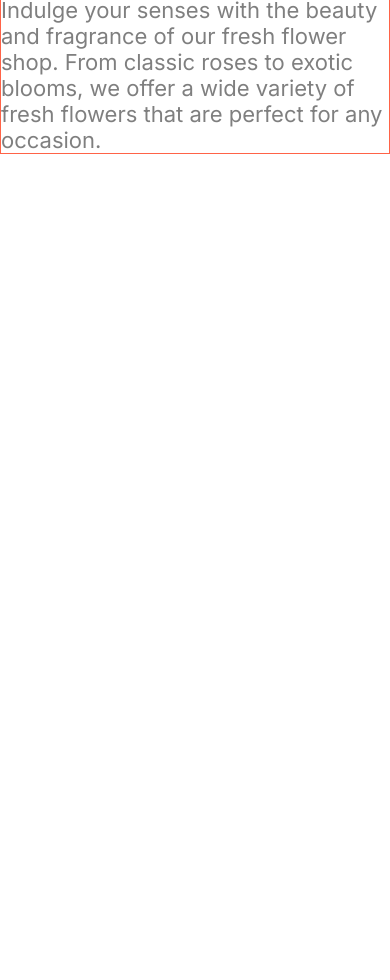
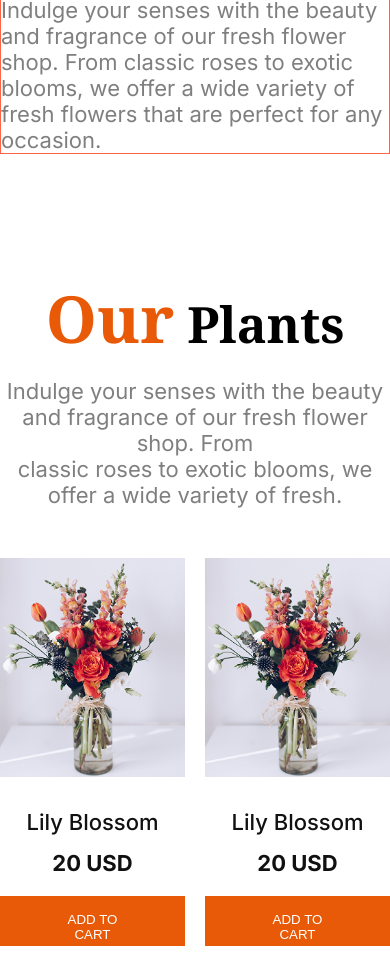
Before and after one commit to MarufurRahmanRahat/ph-assignment-2, a plain HTML site: page index.html in a window 390 px wide. Shown: the part 744-1724 px from the top of the page. Before the commit the page ends 1018 px from the top, so only its background shows below. Drawn offline with Linux system fonts and the light colour scheme.

Commit message:
added our plants section and also mobile responsiveness of this section

```diff
--- a/index.html
+++ b/index.html
@@ -1,21 +1,28 @@
 <!DOCTYPE html>
 <html lang="en">
+
 <head>
     <meta charset="UTF-8">
     <meta name="viewport" content="width=device-width, initial-scale=1.0">
     <title>Assignment 2</title>
     <link rel="stylesheet" href="./style.css">
     <!-- font awsome link -->
-     <link rel="stylesheet" href="https://cdnjs.cloudflare.com/ajax/libs/font-awesome/7.0.0/css/all.min.css" integrity="sha512-DxV+EoADOkOygM4IR9yXP8Sb2qwgidEmeqAEmDKIOfPRQZOWbXCzLC6vjbZyy0vPisbH2SyW27+ddLVCN+OMzQ==" crossorigin="anonymous" referrerpolicy="no-referrer" />
+    <link rel="stylesheet" href="https://cdnjs.cloudflare.com/ajax/libs/font-awesome/7.0.0/css/all.min.css"
+        integrity="sha512-DxV+EoADOkOygM4IR9yXP8Sb2qwgidEmeqAEmDKIOfPRQZOWbXCzLC6vjbZyy0vPisbH2SyW27+ddLVCN+OMzQ=="
+        crossorigin="anonymous" referrerpolicy="no-referrer" />
     <!-- inter font -->
     <link rel="preconnect" href="https://fonts.googleapis.com">
     <link rel="preconnect" href="https://fonts.gstatic.com" crossorigin>
-<link href="https://fonts.googleapis.com/css2?family=Inter:ital,opsz,wght@0,14..32,100..900;1,14..32,100..900&display=swap" rel="stylesheet">
+    <link
+        href="https://fonts.googleapis.com/css2?family=Inter:ital,opsz,wght@0,14..32,100..900;1,14..32,100..900&display=swap"
+        rel="stylesheet">
     <!-- noto serif font -->
     <link rel="preconnect" href="https://fonts.googleapis.com">
     <link rel="preconnect" href="https://fonts.gstatic.com" crossorigin>
-<link href="https://fonts.googleapis.com/css2?family=Noto+Serif:ital,wght@0,100..900;1,100..900&display=swap" rel="stylesheet">
+    <link href="https://fonts.googleapis.com/css2?family=Noto+Serif:ital,wght@0,100..900;1,100..900&display=swap"
+        rel="stylesheet">
 </head>
+
 <body>
     <header>
         <!-- nav bar -->
@@ -53,7 +60,9 @@
             <!-- banner left -->
             <div class="banner-left">
                 <h2 class="heading-orange"><span class="heading-black">ALWAYS</span> FRESH <br>FLOWERS</h2>
-                <p class="p-style">Indulge your senses with the beauty and fragrance of our fresh flower shop. From classic roses to exotic blooms, we offer a wide variety of fresh flowers that are perfect for any occasion. </p>
+                <p class="p-style">Indulge your senses with the beauty and fragrance of our fresh flower shop. From
+                    classic roses to exotic blooms, we offer a wide variety of fresh flowers that are perfect for any
+                    occasion. </p>
             </div>
 
             <!-- banner right -->
@@ -63,10 +72,79 @@
         </section>
     </header>
     <main>
+        <!-- our plants -->
+        <section class="plant container">
+            <div class="our-plants">
+                <h2 class="heading-black"><span class="heading-orange">Our</span> Plants</h2>
+                <p class="p-style">Indulge your senses with the beauty and fragrance of our fresh flower shop. From <br>classic roses to
+                    exotic blooms, we offer a wide variety of fresh.</p>
+            </div>
+            <div class="cards">
+                <!-- every card -->
+                <div class="card">
+                    <img src="./assets/sample-flower-image.png" alt="sample-flower-image">
+                    <p id="card-name" class="small-style">Lily Blossom</p>
+                    <p id="card-cost" class="small-style">20 USD</p>
+                    <button class="btn">ADD TO CART</button>
+                </div>
+                <!-- every card -->
+                <div class="card">
+                    <img src="./assets/sample-flower-image.png" alt="sample-flower-image">
+                    <p id="card-name" class="small-style">Lily Blossom</p>
+                    <p id="card-cost" class="small-style">20 USD</p>
+                    <button class="btn">ADD TO CART</button>
+                </div>
+                <!-- every card -->
+                <div class="card">
+                    <img src="./assets/sample-flower-image.png" alt="sample-flower-image">
+                    <p id="card-name" class="small-style">Lily Blossom</p>
+                    <p id="card-cost" class="small-style">20 USD</p>
+                    <button class="btn">ADD TO CART</button>
+                </div>
+                <!-- every card -->
+                <div class="card">
+                    <img src="./assets/sample-flower-image.png" alt="sample-flower-image">
+                    <p id="card-name" class="small-style">Lily Blossom</p>
+                    <p id="card-cost" class="small-style">20 USD</p>
+                    <button class="btn">ADD TO CART</button>
+                </div>
+                <!-- every card -->
+                <div class="card">
+                    <img src="./assets/sample-flower-image.png" alt="sample-flower-image">
+                    <p id="card-name" class="small-style">Lily Blossom</p>
+                    <p id="card-cost" class="small-style">20 USD</p>
+                    <button class="btn">ADD TO CART</button>
+                </div>
+                <!-- every card -->
+                <div class="card">
+                    <img src="./assets/sample-flower-image.png" alt="sample-flower-image">
+                    <p id="card-name" class="small-style">Lily Blossom</p>
+                    <p id="card-cost" class="small-style">20 USD</p>
+                    <button class="btn">ADD TO CART</button>
+                </div>
+                <!-- every card -->
+                <div class="card">
+                    <img src="./assets/sample-flower-image.png" alt="sample-flower-image">
+                    <p id="card-name" class="small-style">Lily Blossom</p>
+                    <p id="card-cost" class="small-style">20 USD</p>
+                    <button class="btn">ADD TO CART</button>
+                </div>
+                <!-- every card -->
+                <div class="card">
+                    <img src="./assets/sample-flower-image.png" alt="sample-flower-image">
+                    <p id="card-name" class="small-style">Lily Blossom</p>
+                    <p id="card-cost" class="small-style">20 USD</p>
+                    <button class="btn">ADD TO CART</button>
+                </div>
+
+            </div>
+
+        </section>
 
     </main>
     <footer>
 
     </footer>
 </body>
+
 </html>
--- a/style.css
+++ b/style.css
@@ -15,83 +15,103 @@
 
 
 /* shared styles */
-*{
+* {
     box-sizing: border-box;
     margin: 0;
     padding: 0;
 }
-.container{
+
+.container {
     max-width: 1140px;
     width: 100%;
     margin: 0 auto;
 }
-img{
+
+img {
     display: block;
     max-width: 100%;
     height: auto;
 }
-.heading-black{
-color:rgb(0, 0, 0);
+
+.heading-black {
+    color: rgb(0, 0, 0);
     font-family: Noto Serif;
     font-size: 50px;
     font-weight: 700;
 
 }
-.heading-orange{
+
+.heading-orange {
     color: rgb(233, 90, 8);
     font-family: Noto Serif;
     font-size: 50px;
     font-weight: 700;
 }
 
-.p-style{
+.p-style {
     color: rgba(0, 0, 0, 0.5);
     font-family: Inter;
     font-size: 22px;
     font-weight: 400;
 
 }
-.small-style{
+
+.small-style {
     color: rgb(137, 135, 161);
     font-family: Inter;
     font-size: 16px;
     font-weight: 400;
 }
 
+.btn {
+    width: 100%;
+    height: 50px;
+    padding: 16px 50px;
+    margin: 20px 0px;
+    background-color: rgb(233, 90, 8);
+    color: rgb(255, 255, 255);
+    border: none;
+}
+
 /* header styles */
-.nav{
+.nav {
     display: flex;
     justify-content: space-between;
     align-items: center;
 }
-.nav-links ul{
+
+.nav-links ul {
     display: flex;
     gap: 48px;
 }
-.nav-links ul li{
+
+.nav-links ul li {
     list-style: none;
 }
-.nav-links ul #home{
+
+.nav-links ul #home {
     color: rgb(37, 36, 50);
     font-family: Inter;
     font-size: 16px;
     font-weight: 700;
 }
-.nav-links ul #cart{
+
+.nav-links ul #cart {
     color: rgb(0, 0, 0);
     font-family: Inter;
     font-size: 16px;
     font-weight: 400;
 }
+
 /* .nav-links .icon{
     visibility: visible;
 } */
- .mobile-nav{
+.mobile-nav {
     visibility: hidden;
 }
 
 /* banner styles */
- .banner{
+.banner {
     /* border: 1px solid tomato; */
     margin-top: 120px;
     margin-bottom: 120px;
@@ -99,17 +119,64 @@ font-weight: 400;
     justify-content: center;
     align-items: flex-end;
 }
- .banner-left{
+
+.banner-left {
     /* border: 1px solid black; */
     flex: 1;
 }
- .banner-right{
+
+.banner-right {
     /* border: 1px solid black; */
     flex: 1;
 }
- .banner-left .heading-black,.heading-orange{
+
+.banner-left .heading-black,
+.heading-orange {
     font-size: 65px;
 }
+
+
+/* our plants */
+.plant {
+    /* border: 1px solid black; */
+    text-align: center;
+}
+
+.our-plants p{
+ margin-bottom: 50px;
+ margin-top: 16px;
+}
+
+#card-name {
+    color: rgb(17, 17, 17);
+    font-family: Inter;
+    font-size: 22px;
+    font-weight: 500;
+    margin-top: 30px;
+    margin-bottom: 15px;
+}
+
+#card-cost {
+    color: rgb(17, 17, 17);
+    font-family: Inter;
+    font-size: 22px;
+    font-weight: 700;
+}
+
+.cards {
+    display: grid;
+    grid-template-columns: repeat(4, 1fr);
+    gap: 20px;
+}
+
+.card {
+    /* border: 1px solid blue; */
+}
+
+.card img {
+    width: 100%;
+}
+
 
 
 
@@ -124,51 +191,57 @@ font-weight: 400;
 @media screen and (max-width:440px) {
 
     /* shared styles */
-    *{
+    /* * {
         box-sizing: border-box;
         margin: 0;
         padding: 0;
     }
-.container{
+
+    .container {
         width: 100%;
     }
-img{
+
+    img {
         display: block;
         max-width: 100%;
         height: auto;
-}
+    } */
 
 
     /* nav bar */
-.mobile-nav{
+    .mobile-nav {
         /* border: 1px solid red; */
-    visibility:visible;
+        visibility: visible;
         display: flex;
-    justify-content:space-between;
+        justify-content: space-between;
         width: 100%;
         height: auto;
-    margin:18px 30px;
+        margin: 18px 30px;
         padding: 0 50px;
 
 
     }
- .mobile-time{
-    color: #edeff2;;
+
+    .mobile-time {
+        color: #edeff2;
+        ;
     }
- .mobile-logo{
+
+    .mobile-logo {
         display: flex;
         gap: 15px;
     }
 
-.nav{
+    .nav {
         margin: 13px 16px 28px;
     }
-.nav-links .icon{
+
+    .nav-links .icon {
         visibility: hidden;
     }
 
     /* banner */
-.banner{
+    .banner {
         border: 1px solid tomato;
         /* margin-top: 120px;
     margin-bottom: 120px; */
@@ -180,6 +253,11 @@ img{
         height: auto;
     }
 
+    /* our plants */
+    .cards {
+    grid-template-columns: repeat(2, 1fr);
+}
+
 
 
 
```
Lines whose indentation alone changed are shown as unchanged.
